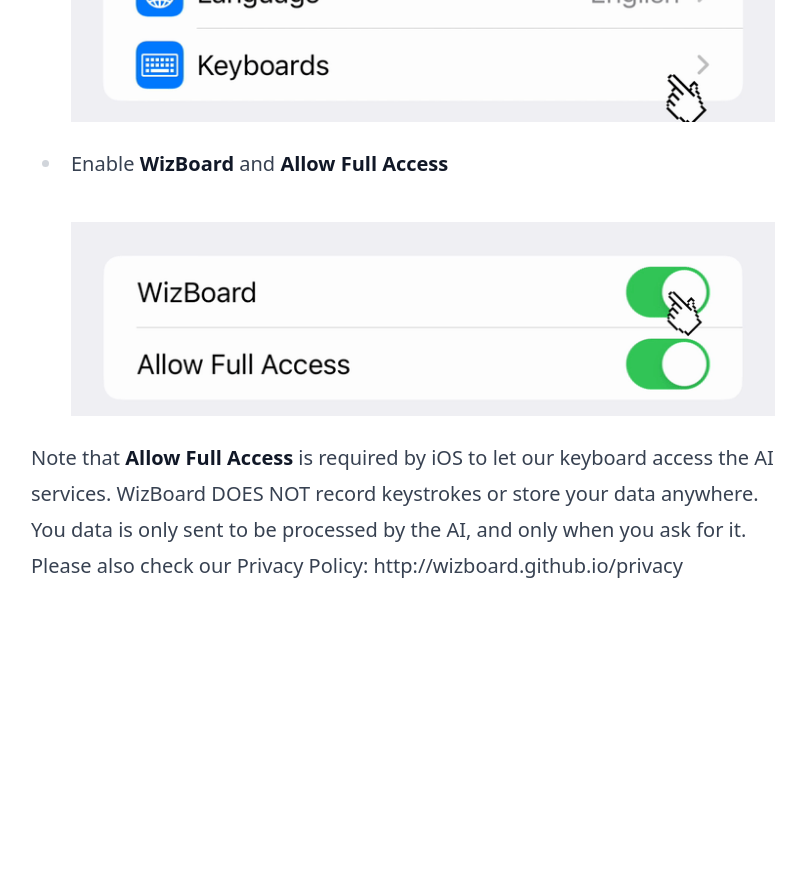
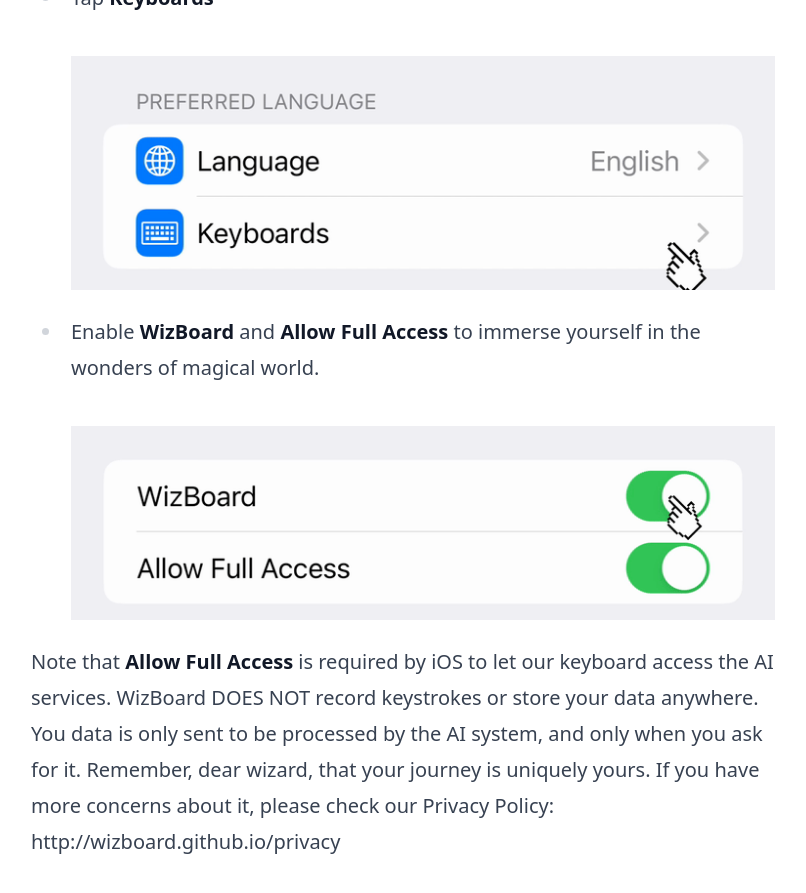
Before and after one commit to WizBoard/wizboard.github.io, a Jekyll site: the page built from docs/docs/en/setup_keyboard.md, in a window 1280 px wide and 900 px high, scrolled down 2106 px. Shown: the top 893 px of the window, without its empty margins (73-879 px from the left). Built offline with Jekyll 4.4.1, drawn with Linux system fonts in a browser that asks for light colours; nearby versions of some CDN libraries; before the commit the page ends 2730 px from its top, so only the background shows below that; some of the changed text lies outside the part shown.

Commit message:
Update setup_keyboard.md
Add more details.

```diff
--- a/docs/docs/en/setup_keyboard.md
+++ b/docs/docs/en/setup_keyboard.md
@@ -3,14 +3,14 @@
 title: WizBoard User Manual
 ---
 # Setup Keyboard
-
-* In WizBoard App, tap **Settings → General → System Settings**
+Step forth, dear wizard, as we unveil the secrets that shall unlock the realms of your untapped potential. First, we shall initiate the process of wand selection, for your wand is an extension of your very essence.
+* Open WizBoard App you just downloaded, tap **Settings → General → System Settings**
 ![App Settings](/assets/help/app_settings.jpg)
 ![App Settings System](/assets/help/app_settings_system.jpg)
 * Tap **Keyboards**
 ![Select Keyboards](/assets/help/click_keyboard_en.gif)
-* Enable **WizBoard** and **Allow Full Access**
+* Enable **WizBoard** and **Allow Full Access** to  immerse yourself in the wonders of magical world.
 ![Select Keyboards](/assets/help/enable_keyboard_en.gif)
 
-Note that **Allow Full Access** is required by iOS to let our keyboard access the AI services. WizBoard DOES NOT record keystrokes or store your data anywhere. You data is only sent to be processed by the AI, and only when you ask for it.
-Please also check our Privacy Policy: http://wizboard.github.io/privacy
+Note that **Allow Full Access** is required by iOS to let our keyboard access the AI services. WizBoard DOES NOT record keystrokes or store your data anywhere. You data is only sent to be processed by the AI system, and only when you ask for it. Remember, dear wizard, that your journey is uniquely yours.
+If you have more concerns about it,  please check our Privacy Policy: http://wizboard.github.io/privacy
```
